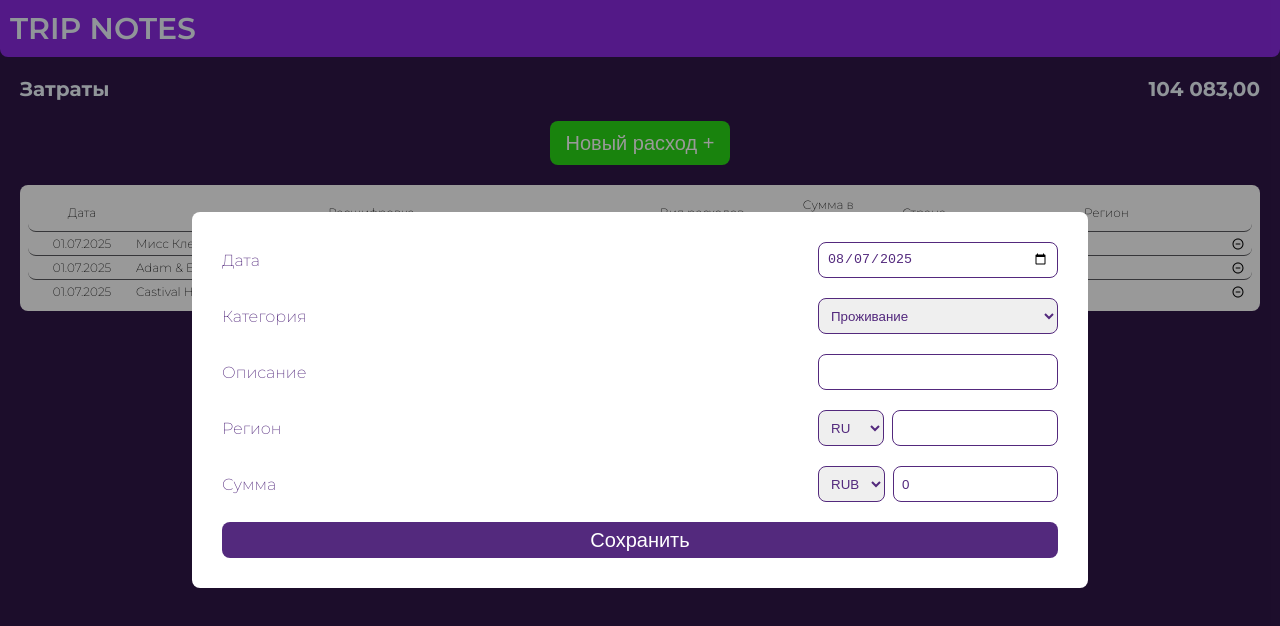
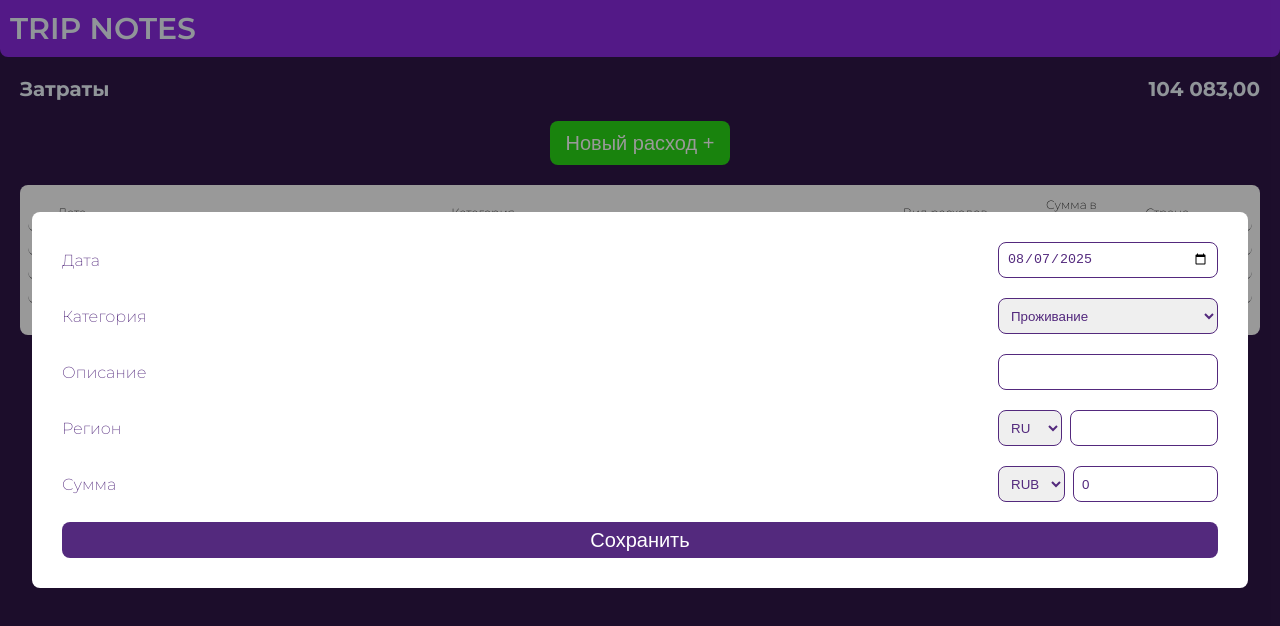
Before and after one commit to mashhroma/trip-notes, a Next.js app: page / in a window 1280 px wide. Both pictures are taken after a click on the button "Новый расход +". Shown: the top 626 px of the page. Built offline with nearby package versions, Linux system fonts and the light colour scheme.

Commit message:
fix styles

```diff
--- a/data/expenses.json
+++ b/data/expenses.json
@@ -1 +1 @@
-[{"id":1,"date":"01.07.2025","description":"Мисс Клеопатра","expenses_type":1,"currency_sum":2830,"currency":"rub","rate":1,"country":"turkey","region":"Аланья"},{"id":2,"date":"01.07.2025","description":"Adam & Eve","expenses_type":1,"currency_sum":60070,"currency":"rub","rate":1,"country":"turkey","region":"Белек"},{"id":3,"date":"01.07.2025","description":"Castival Hotel","expenses_type":1,"currency_sum":41183,"currency":"rub","rate":1,"country":"turkey","region":"Сиде"}]
+[{"id":1,"date":"01.07.2025","description":"Мисс Клеопатра","expenses_type":1,"currency_sum":2830,"currency":"rub","rate":1,"country":"turkey","region":"Аланья"},{"id":2,"date":"01.07.2025","description":"Adam & Eve","expenses_type":1,"currency_sum":60070,"currency":"rub","rate":1,"country":"turkey","region":"Белек"},{"id":3,"date":"01.07.2025","description":"Castival Hotel","expenses_type":1,"currency_sum":41183,"currency":"rub","rate":1,"country":"turkey","region":"Сиде"},{"id":4,"date":"07.08.2025","description":"","expenses_type":"3","currency_sum":0,"currency":"lira","rate":"26","country":"turkey","region":"Аланья"}]
--- a/src/components/CreateNewExpenseWindow/CreateNewExpenseWindow.module.scss
+++ b/src/components/CreateNewExpenseWindow/CreateNewExpenseWindow.module.scss
@@ -11,8 +11,8 @@
 }
 
 .modal {
-	width: 70%;
-	max-height: 70%;
+	width: 95%;
+	max-height: 95%;
 	background-color: #fff;
 	border-radius: 8px;
 	padding: 30px;
@@ -35,7 +35,7 @@
 
 	input,
 	select {
-		width: 240px;
+		width: 220px;
 		height: 36px;
 		border-radius: 8px;
 		border: solid 1px #53297d;
@@ -66,7 +66,7 @@
 
 .multiInputBlock {
 	@extend .inputBlock;
-	width: 240px;
+	width: 220px;
 }
 
 .button {
--- a/src/components/ExpensesTable/ExpensesTable.module.scss
+++ b/src/components/ExpensesTable/ExpensesTable.module.scss
@@ -15,7 +15,7 @@
 
 .row {
 	display: grid;
-	grid-template-columns: 100px auto 15% 70px 10% 20% 20px;
+	grid-template-columns: 80px auto 15% 70px 10% 20px;
 	padding: 4px;
 	transition: 0.3s;
 	border-radius: 8px;
--- a/src/components/ExpensesTable/ExpensesTable.tsx
+++ b/src/components/ExpensesTable/ExpensesTable.tsx
@@ -27,6 +27,9 @@ const ExpensesTable = () => {
 	};
 
 	useEffect(() => {
+		console.log("__dirname", __dirname);
+		console.log("process.cwd()", process.cwd());
+
 		getExpenses();
 
 		fetch("/api/expensesType")
--- a/src/pages/api/expensesType.json
+++ b/src/pages/api/expensesType.json
@@ -6,7 +6,7 @@
 	"Платная дорога",
 	"Связь",
 	"Покупки",
-	"Достопримечательности",
+	"Экскурсии",
 	"Чаевые",
 	"Сувениры",
 	"Развлечения"
--- a/src/utils/consts/headers-expenses.ts
+++ b/src/utils/consts/headers-expenses.ts
@@ -5,7 +5,7 @@ export const headers = [
 	},
 	{
 		value: "description",
-		title: "Расшифровка",
+		title: "Категория",
 	},
 	{
 		value: "expenses_type",
@@ -20,10 +20,6 @@ export const headers = [
 		title: "Страна",
 	},
 	{
-		value: "region",
-		title: "Регион",
-	},
-	{
 		value: "delete",
 		title: "",
 	},
```
